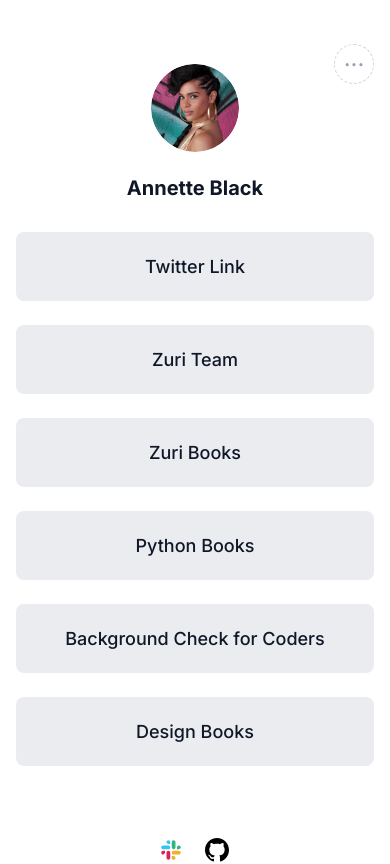
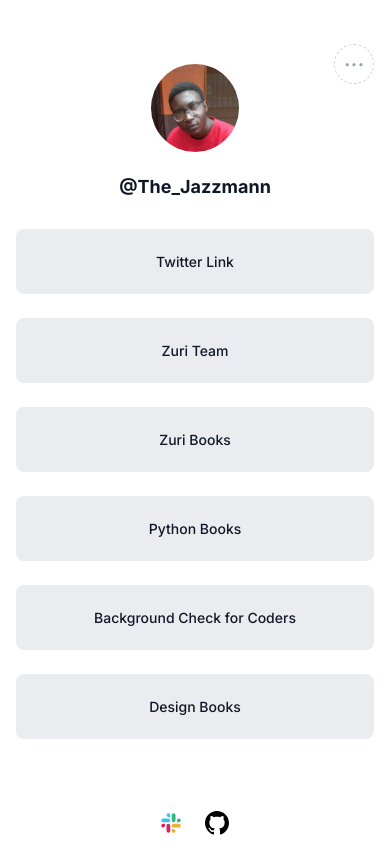
Before and after one commit to Abots-jzm/Stage1_Linktree_clone, a React (Vite) app: page / in a window 390 px wide. Shown: the top 864 px of the page. Built offline with nearby package versions, Linux system fonts and the light colour scheme.

Commit message:
some more media queries

```diff
--- a/src/App.tsx
+++ b/src/App.tsx
@@ -1,7 +1,8 @@
 import React from "react";
 import classes from "./App.module.css";
 import Profile from "./components/Profile";
-import ProfileImg from "./assets/profile__img.jpg";
+// import ProfileImg from "./assets/profile__img.jpg";
+import ProfileImg from "./assets/1666880703784.jpg";
 import Links from "./components/Links";
 import Footer from "./components/Footer";
 
@@ -9,7 +10,7 @@ function App() {
 	return (
 		<div>
 			<div className={classes.app}>
-				<Profile name="Annette Black" image={ProfileImg} />
+				<Profile name="@The_Jazzmann" image={ProfileImg} />
 				<Links />
 			</div>
 			<Footer />
--- a/src/components/LinkItem.module.css
+++ b/src/components/LinkItem.module.css
@@ -1,7 +1,6 @@
 .item,
 .item:link,
 .item:visited {
-	background-color: red;
 	width: 100%;
 	padding: 2.4rem;
 	text-align: center;
@@ -25,3 +24,11 @@
 	outline: 1px solid #98a2b3;
 	background-color: #eaecf0;
 }
+
+@media only screen and (max-width: 600px) {
+	.item,
+	.item:link,
+	.item:visited {
+		font-size: 1.4rem;
+	}
+}
--- a/src/components/LinkItem.tsx
+++ b/src/components/LinkItem.tsx
@@ -3,11 +3,13 @@ import classes from "./LinkItem.module.css";
 
 interface Props {
 	children: React.ReactNode;
+	url: string;
+	id?: string;
 }
 
-export default function LinkItem({ children }: Props) {
+export default function LinkItem({ children, url, id }: Props) {
 	return (
-		<a className={classes.item} href="">
+		<a className={classes.item} id={id} href={url} target="_blank">
 			{children}
 		</a>
 	);
--- a/src/components/Links.tsx
+++ b/src/components/Links.tsx
@@ -6,13 +6,23 @@ import SlackSVG from "../assets/slack.svg";
 
 export default function Links() {
 	return (
-		<div className={classes.container}>
-			<LinkItem>Twitter Link</LinkItem>
-			<LinkItem>Zuri Team</LinkItem>
-			<LinkItem>Zuri Books</LinkItem>
-			<LinkItem>Python Books</LinkItem>
-			<LinkItem>Background Check for Coders</LinkItem>
-			<LinkItem>Design Books</LinkItem>
+		<main className={classes.container}>
+			<LinkItem url="https://twitter.com/The_Jazzmann">Twitter Link</LinkItem>
+			<LinkItem url="https://training.zuri.team" id="btn__zuri">
+				Zuri Team
+			</LinkItem>
+			<LinkItem url=" http://books.zuri.team" id="books">
+				Zuri Books
+			</LinkItem>
+			<LinkItem url="https://books.zuri.team/python-for-beginners?ref_id=abotsjzm" id="book__python">
+				Python Books
+			</LinkItem>
+			<LinkItem url="https://backgroundcheck.zuri.team" id="pitch">
+				Background Check for Coders
+			</LinkItem>
+			<LinkItem url="https://books.zuri.team/design-rules" id="book__design">
+				Design Books
+			</LinkItem>
 			<div className={classes.bottom}>
 				<div>
 					<img src={SlackSVG} alt="slack" />
@@ -21,6 +31,6 @@ export default function Links() {
 					<img src={GithubSVG} alt="github" />
 				</div>
 			</div>
-		</div>
+		</main>
 	);
 }
--- a/src/components/Profile.module.css
+++ b/src/components/Profile.module.css
@@ -140,4 +140,8 @@
 	.shareMobile {
 		display: grid;
 	}
+
+	.name {
+		font-size: 1.8rem;
+	}
 }
--- a/src/components/Profile.tsx
+++ b/src/components/Profile.tsx
@@ -10,14 +10,14 @@ interface Props {
 
 export default function Profile({ image, name }: Props) {
 	return (
-		<section className={classes.container}>
+		<header className={classes.container}>
 			<div className={classes.shareMobile}>&middot;&middot;&middot;</div>
 			<div className={classes.pictureContainer}>
 				<div className={classes.shareDesktop}>
 					<ShareIcon />
 					<span className={classes.toolTip}>Share Link</span>
 				</div>
-				<div className={classes.picture}>
+				<div className={classes.picture} id="profile__img">
 					<div className={classes.pictureOverlay}>
 						<div>
 							<img src={CameraSVG} alt="cameraIcon" />
@@ -26,7 +26,12 @@ export default function Profile({ image, name }: Props) {
 					<img src={image} alt="profile picture" />
 				</div>
 			</div>
-			<div className={classes.name}>{name}</div>
-		</section>
+			<div className={classes.name} id="twitter">
+				{name}
+			</div>
+			<div className="hidden" id="slack">
+				abotsjzm
+			</div>
+		</header>
 	);
 }
```
Also changed, not shown: src/assets/1666880703784.jpg (added).
